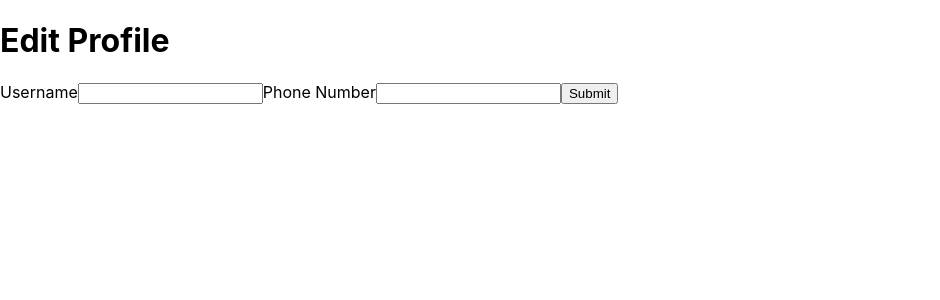
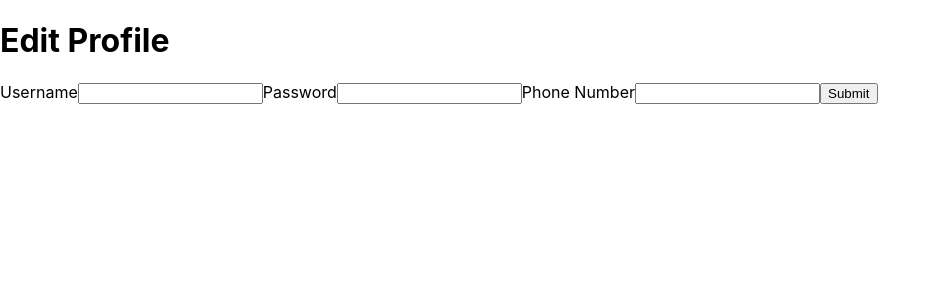
Before and after one commit to Build-Week-Water-My-Plants-157/front-end, a React (Create React App) app in the folder app/: page /profile in a window 1280 px wide. Shown: the top 300 px of the page, without its empty margins (0-940 px from the left). Built offline with nearby package versions, Linux system fonts and the light colour scheme; sample sign-in values are in the browser's storage.

Commit message:
Update param

```diff
--- a/app/src/components/EditProfile/EditProfile.js
+++ b/app/src/components/EditProfile/EditProfile.js
@@ -5,6 +5,7 @@ import { connect } from "react-redux";
 
 const initialState = {
   username: "",
+  password: "",
   phone_number: "",
 };
 
@@ -14,7 +15,7 @@ const EditProfile = (props) => {
 
   const onSubmit = (event) => {
     event.preventDefault();
-    props.updateUser(props.user, user);
+    props.updateUser(user);
     history.push("/plants");
   };
 
@@ -39,6 +40,15 @@ const EditProfile = (props) => {
           />
         </label>
         <label>
+          Password
+          <input
+            name="password"
+            type="text"
+            value={user.password}
+            onChange={handleChange}
+          />
+        </label>
+        <label>
           Phone Number
           <input
             name="phone_number"
```
